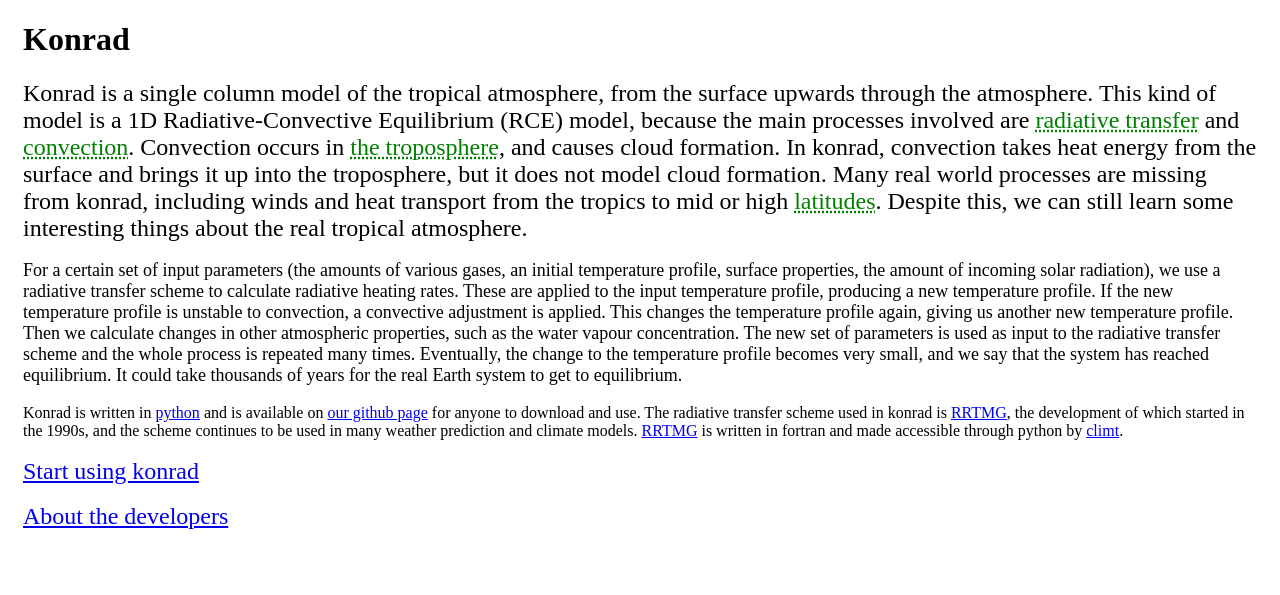
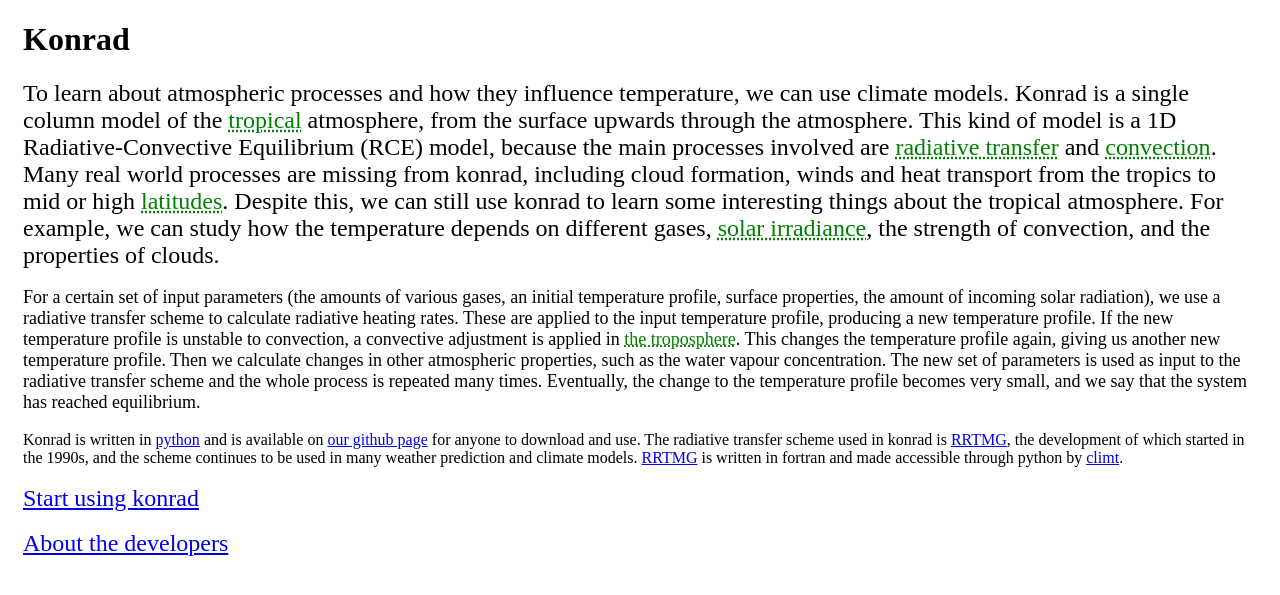
Before and after one commit to lkluft/konrad-website, a Flask app: page / in a window 1280 px wide. Shown: the top 595 px of the page. Run offline with Flask 2, Linux system fonts and the light colour scheme.

Commit message:
Made introduction more understandable.

```diff
--- a/templates/AboutUs.html
+++ b/templates/AboutUs.html
@@ -22,7 +22,7 @@
         <abbr title="The lapse rate is the rate of change of temperature with height.">lapse rate</abbr>
         changes, as well as changes in clouds.
         Sally studies the
-        <abbr title="The atmospheric layer in the tropics between the troposphere, where the temperature decreases with height and the stratosphere, where the temperature increases with height.">tropical tropopause layer</abbr>
+        <abbr title="The tropical tropopause layer is an atmospheric layer in the tropics between the troposphere, where the temperature decreases with height and the stratosphere, where the temperature increases with height.">tropical tropopause layer</abbr>
         and how it is influenced by ozone,
         <abbr title="There is a large scale circulation which brings air upwards from the troposphere through the tropopause and into the stratosphere in the tropics and downwards at the poles.">tropical upwelling</abbr>,
         convection and clouds.
@@ -32,7 +32,7 @@
         We are building on the work of many other people and are following
         their ideas.
         Konrad uses lots of
-        <abbr title="Code that is available for anyone to change or use for whatever they want.">open source software</abbr>
+        <abbr title="code that is available for anyone to change or use for whatever they want">open source software</abbr>
         developed by other people, and we wouldn't be able to do our research
         without this.
     </font></div>
--- a/templates/Hello.html
+++ b/templates/Hello.html
@@ -7,23 +7,25 @@
     <body>
         <h1>Konrad</h1>
         <div><font size=5>
-        Konrad is a single column model of the tropical atmosphere, from the
-        surface upwards through the atmosphere.
-        This kind of model is a 1D Radiative-Convective Equilibrium (RCE) model,
-        because the main processes involved are
+            To learn about atmospheric processes and how they influence
+            temperature, we can use climate models.
+            Konrad is a single column model of the
+            <abbr title="near the equator">tropical</abbr> atmosphere, from the
+            surface upwards through the atmosphere.
+            This kind of model is a 1D Radiative-Convective Equilibrium (RCE) model,
+            because the main processes involved are
             <abbr title="the reflection, absorption, transmission and scattering of light">radiative transfer</abbr>
-        and
+            and
             <abbr title="the rising motion of warm low density air over colder denser air">convection</abbr>.
-        Convection occurs in
-            <abbr title="the lowest part of the atmosphere, where temperature decreases with height">the troposphere</abbr>,
-        and causes cloud formation.
-        In konrad, convection takes heat energy from the surface and brings it
-        up into the troposphere, but it does not model cloud formation.
-        Many real world processes are missing from konrad, including winds and
-        heat transport from the tropics to mid or high
+            Many real world processes are missing from konrad, including
+            cloud formation, winds and heat transport from the tropics to mid or high
             <abbr title="Latitude is an angle describing closeness to the equator. The tropics are at low latitudes, and the polar regions are at high latitudes.">latitudes</abbr>.
-        Despite this, we can still learn some
-        interesting things about the real tropical atmosphere.</font></div>
+            Despite this, we can still use konrad to learn some interesting
+            things about the tropical atmosphere. For example, we can study
+            how the temperature depends on different gases,
+            <abbr title="power per unit area of radiation received from the Sun">solar irradiance</abbr>,
+            the strength of convection, and the properties of clouds.
+            </font></div>
         <br />
         <div><font size=4>
             For a certain set of input parameters (the amounts of various gases,
@@ -33,7 +35,8 @@
             These are applied to the input temperature profile, producing a
             new temperature profile.
             If the new temperature profile is unstable to convection, a
-            convective adjustment is applied.
+            convective adjustment is applied in
+            <abbr title="the lowest part of the atmosphere, where temperature decreases with height">the troposphere</abbr>.
             This changes the temperature profile again, giving us another new
             temperature profile.
             Then we calculate changes in other atmospheric properties, such as
@@ -42,8 +45,6 @@
             transfer scheme and the whole process is repeated many times.
             Eventually, the change to the temperature profile becomes very
             small, and we say that the system has reached equilibrium.
-            It could take thousands of years for the real Earth system to get
-            to equilibrium.
         </font></div>
         <br />
         <div><font size=3>
```
Also changed, not shown: templates/UserInput.html (+8 -5 lines).
